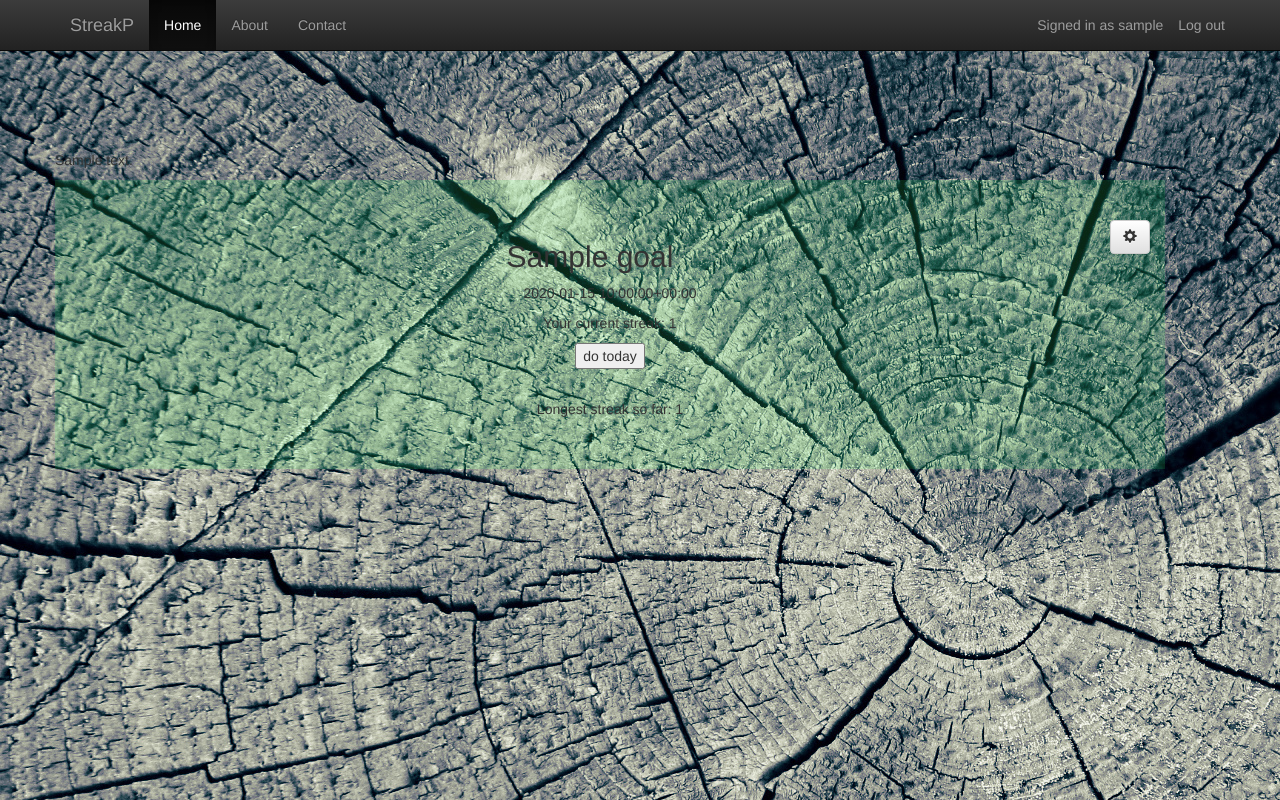
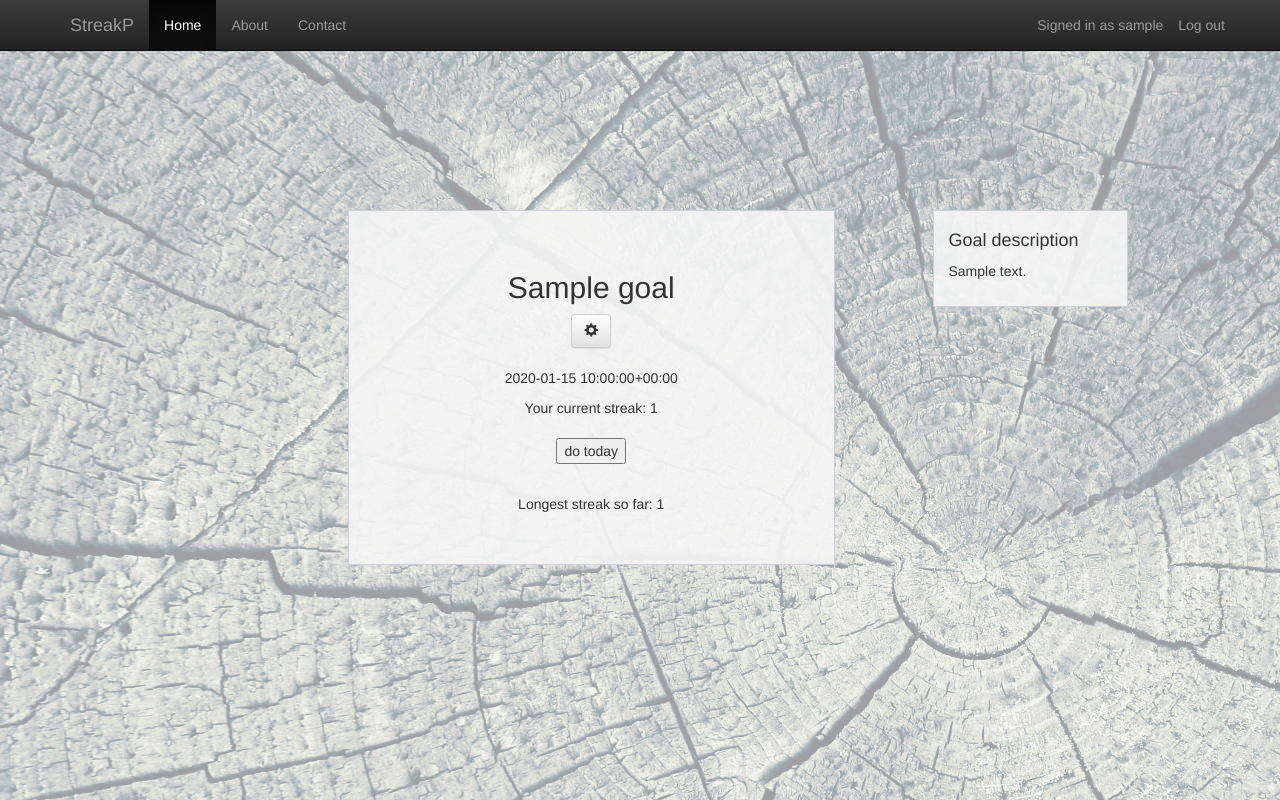
Before and after one commit to katkelemen/streakp, a Django app: page /goal/1/ in a window 1280 px wide. Run offline with Django 3.2, Linux system fonts and the light colour scheme; a user stored in the database is signed in; tables that the repository leaves empty hold one stand-in row (values such as "Sample post"); some libraries are stand-ins or nearby versions.

Commit message:
opaq backgrnds and styling

```diff
--- a/streakp/goals/static/goals/login.css
+++ b/streakp/goals/static/goals/login.css
@@ -8,9 +8,10 @@ body {
   max-width: 330px;
   padding: 15px;
   margin: 0 auto;
-  background-color: rgba(50,50,50,0.5);
-  color: rgb(200,200,200);
+  background-color: #f5f5f5;
+  background-color: rgba(245,245,245,.9);
 }
+
 .form-signin .form-signin-heading,
 .form-signin .checkbox {
   margin-bottom: 10px;
--- a/streakp/goals/static/main.css
+++ b/streakp/goals/static/main.css
@@ -1,6 +1,6 @@
 body {
   padding-top: 50px;
-  background-image: url("/static/goals/images/wood_rings.jpg");
+  background-image: url("/static/goals/images/wood_rings_op38.jpg");
 }
 
 /* For grid */
@@ -14,12 +14,9 @@ body {
 }
 [class*="col-"] {
   margin-top: 60px;
-  margin-left: 0px;
   margin-right: 0px;
   padding-top: 10px;
   padding-bottom: 15px;
-  background-color: #eee;
-  background-color: rgba(86,61,124,.15);
   border: 1px solid #ddd;
   border: 1px solid rgba(86,61,124,.2);
 }
@@ -27,9 +24,26 @@ body {
 .starter-template {
   padding: 40px 15px;
   text-align: center;
-  background-color: #33ff66;
-  background-color: rgba(51,255,102,.15);
+  background-color: #f5f5f5;
+  background-color: rgba(245,245,245,.9);
   margin-right: 60px;
+}
+
+.starter-template-goal {
+  padding: 40px 15px;
+  text-align: center;
+  background-color: #f5f5f5;
+  background-color: rgba(245,245,245,.9);
+}
+
+.top-streaks {
+    background-color: #f5f5f5;
+    background-color: rgba(245,245,245,.9);
+}
+
+.description {
+    background-color: #f5f5f5;
+    background-color: rgba(245,245,245,.9);
 }
 
 hr {
@@ -57,6 +71,8 @@ div.new_goal_form {
 
 .goal_settings {
     margin-top: 50px;
+    background-color: #f5f5f5;
+    background-color: rgba(245,245,245,.9);
 }
 
 .longest_streak {
@@ -72,6 +88,14 @@ div.new_goal_form {
     float: right;
 }
 
-.cog-glyph {
-    float: right;
+.glyph-cog {
+    width: 100%;
 }
+
+.streakdays {
+    margin-top:20px;
+}
+
+.do-button {
+    margin-top:20px;
+}
--- a/streakp/goals/templates/goals/about.html
+++ b/streakp/goals/templates/goals/about.html
@@ -5,6 +5,8 @@
 {% block content %}
 
 <div class="container">
+
+    <div class="row">
 
         <div class="starter-template">
 
@@ -17,6 +19,7 @@
              <a href="http://lifehacker.com/281626/jerry-seinfelds-productivity-secret">here</a>
         </div>
 
+    </div>
 
 </div>
 
--- a/streakp/goals/templates/goals/goal.html
+++ b/streakp/goals/templates/goals/goal.html
@@ -10,26 +10,28 @@
 
     <div class="row">
 
-        <p id="goal-description">{{current_goal.description}}</p>
-
-        <div class="starter-template">
-
-            <a class="btn btn-default cog-glyph" href="/goal_settings/{{current_goal.id}}/" role="button">
-                <span class="glyphicon glyphicon-cog" aria-hidden="true"></span>
-            </a>
+        <div class="col-sm-5 col-sm-offset-3 starter-template-goal">
 
                 <h2>{{current_goal}}</h2>
 
+                <div class="glyph-cog">
+                <a class="btn btn-default" href="/goal_settings/{{current_goal.id}}/" role="button">
+                    <span class="glyphicon glyphicon-cog" aria-hidden="true"></span>
+                </a>
+                </div>
+
+                <div class="streakdays">
                 {%for day in streakdays%}
                 <p>{{day}}</p>
                 {%endfor%}
+                </div>
 
                 <div class="current_streak">
                     <p>Your current streak: {{lenstreak}}</p>
                 </div>
 
                 {% if not current_goal.is_done_today %}
-            <div class="do_button">
+                <div class="do-button">
                     <form action="/goal/{{current_goal.id}}/" method="post">
                     {% csrf_token %}
                     <input type="submit" value="do today" />
@@ -43,6 +45,12 @@
 
         </div>
 
+
+        <div class="col-sm-2 col-sm-offset-1 sidebar-module description">
+            <h4>Goal description</h4>
+            <p id="goal-description">{{current_goal.description}}</p>
+        </div>
+
     </div>
 
 </div>
--- a/streakp/goals/templates/goals/login.html
+++ b/streakp/goals/templates/goals/login.html
@@ -13,6 +13,7 @@
 {% block content %}
 
     <div class="container">
+        <div class="row">
             <form class="form-signin" action="/login/" method="post">
                 {% csrf_token %}
                 <h2 class="form-signin-heading">Please sign in</h2>
@@ -29,4 +30,5 @@
                 <a id="no-decor" href="/accounts/register"><button class="btn btn-lg btn-primary btn-block" type="submit">Sign up</button></a>
             </div>
         </div>
+    </div>
 {%endblock%}
```
Also changed, not shown: streakp/goals/templates/goals/contact.html (+9 -5 lines), streakp/goals/templates/goals/index.html (+4 -4 lines), streakp/goals/static/goals/images/wood_rings_op38.jpg (added). Lines whose indentation alone changed are shown as unchanged.
